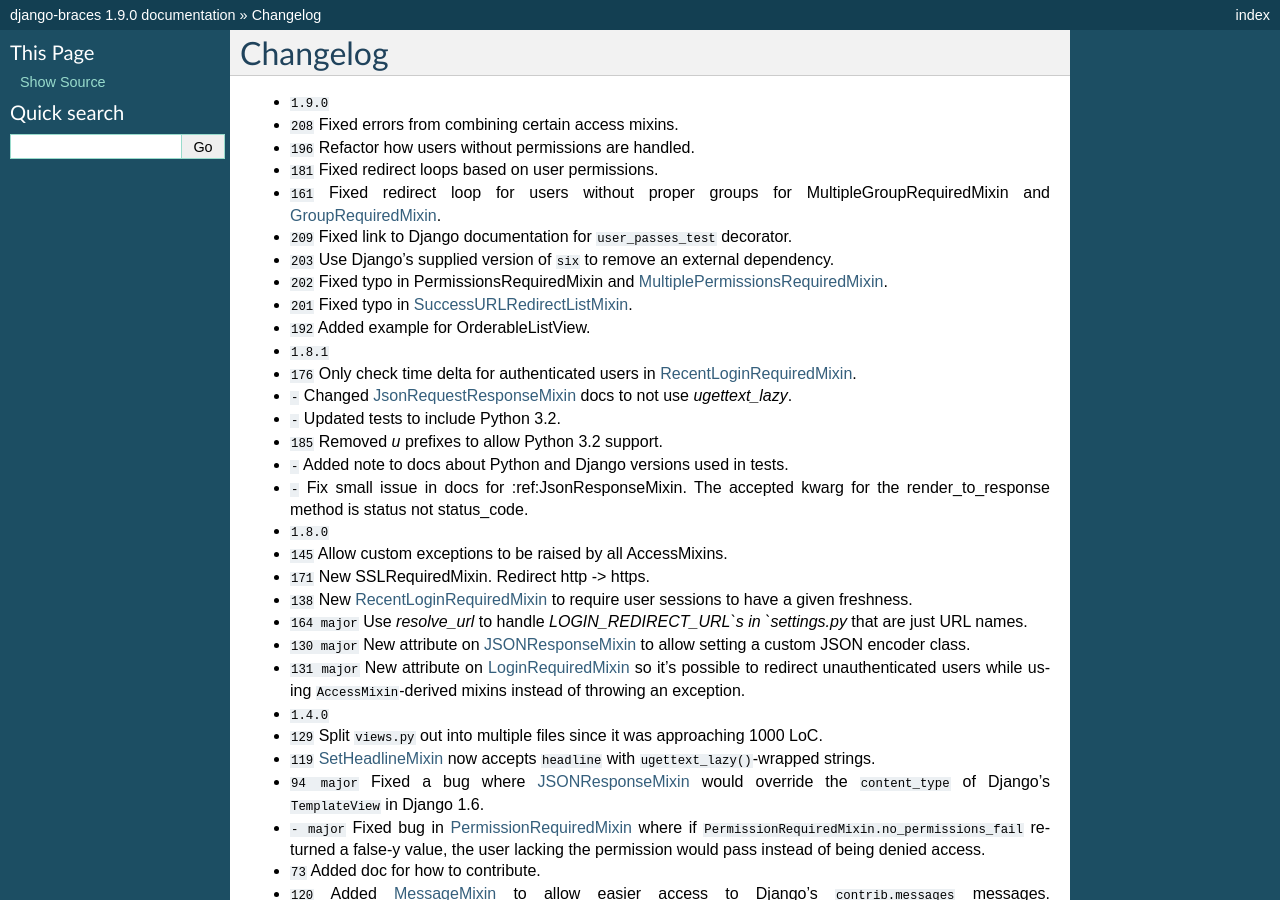
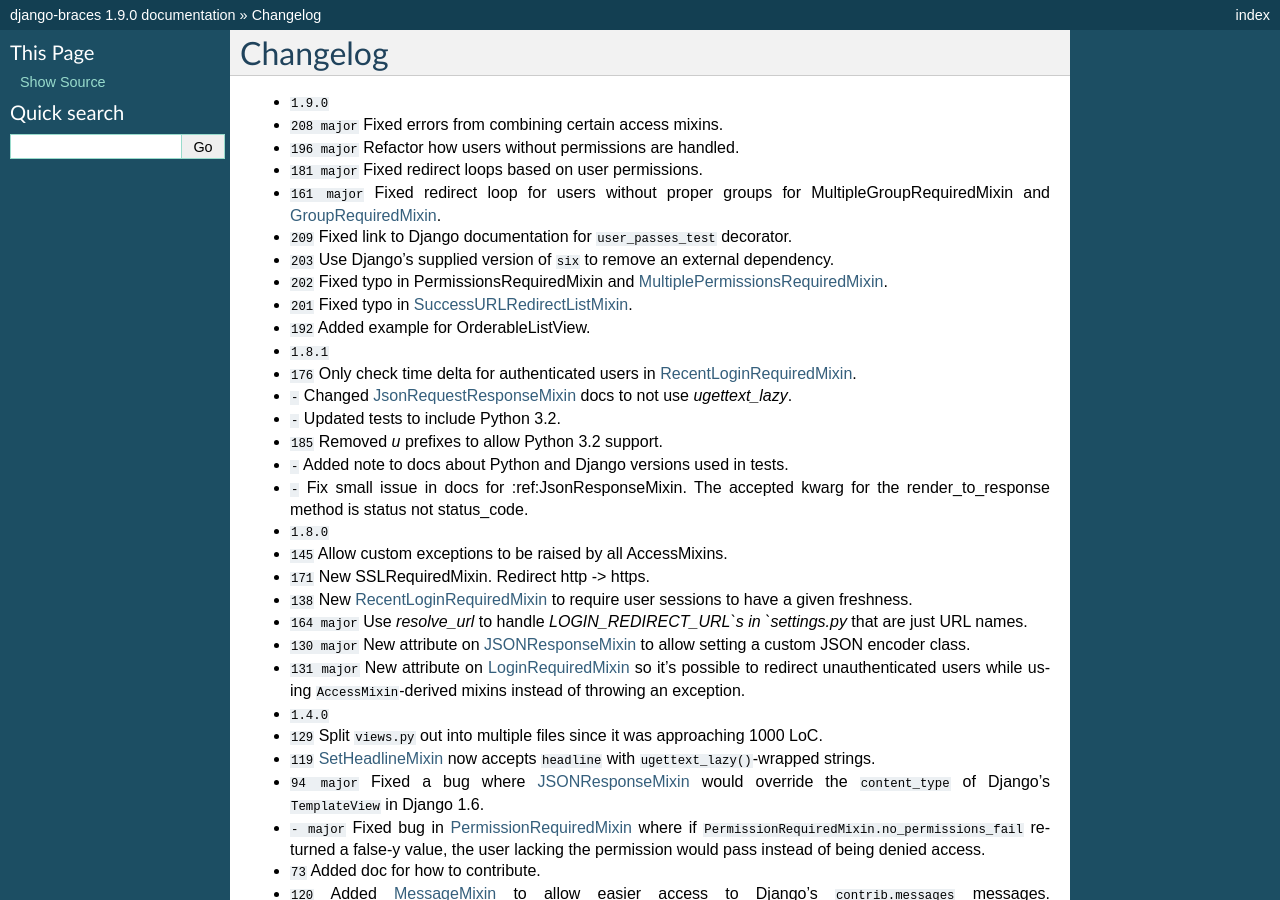
Before and after one commit to brack3t/django-braces, a Sphinx documentation site: the page built from docs/changelog.rst, in a window 1280 px wide and 900 px high. Built offline with Sphinx 7.4.7, drawn with Linux system fonts in a browser that asks for light colours; cross-references to code outside the pages are shown as plain code.

Commit message:
changelog

```diff
--- a/docs/changelog.rst
+++ b/docs/changelog.rst
@@ -5,10 +5,10 @@
 =========
 
 * :release:`1.9.0 <2016-5-31>`
-* :bug:`208` Fixed errors from combining certain access mixins.
-* :bug:`196` Refactor how users without permissions are handled.
-* :bug:`181` Fixed redirect loops based on user permissions.
-* :bug:`161` Fixed redirect loop for users without proper groups for :ref:`MultipleGroupRequiredMixin` and :ref:`GroupRequiredMixin`.
+* :bug:`208 major` Fixed errors from combining certain access mixins.
+* :bug:`196 major` Refactor how users without permissions are handled.
+* :bug:`181 major` Fixed redirect loops based on user permissions.
+* :bug:`161 major` Fixed redirect loop for users without proper groups for :ref:`MultipleGroupRequiredMixin` and :ref:`GroupRequiredMixin`.
 * :support:`209` Fixed link to Django documentation for ``user_passes_test`` decorator.
 * :feature:`203` Use Django's supplied version of ``six`` to remove an external dependency.
 * :support:`202` Fixed typo in :ref:`PermissionsRequiredMixin` and :ref:`MultiplePermissionsRequiredMixin`.
```
